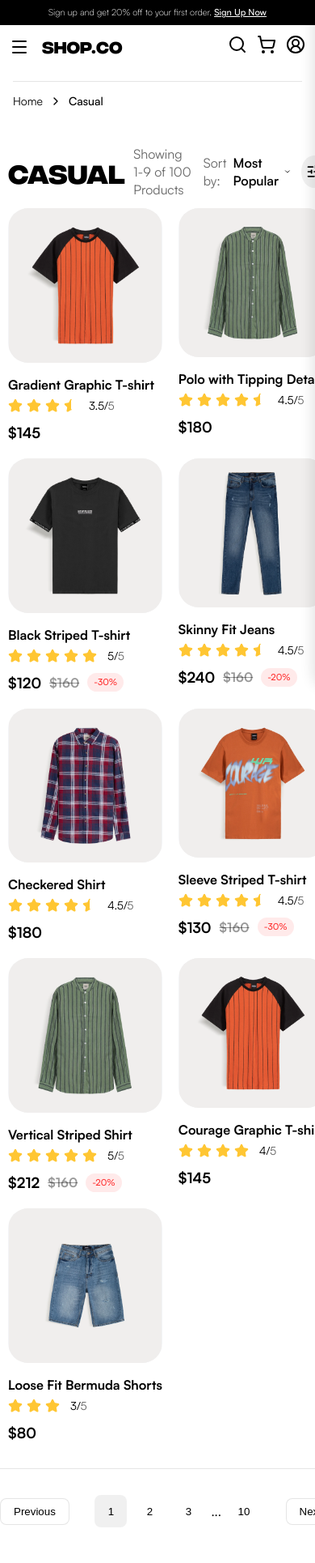
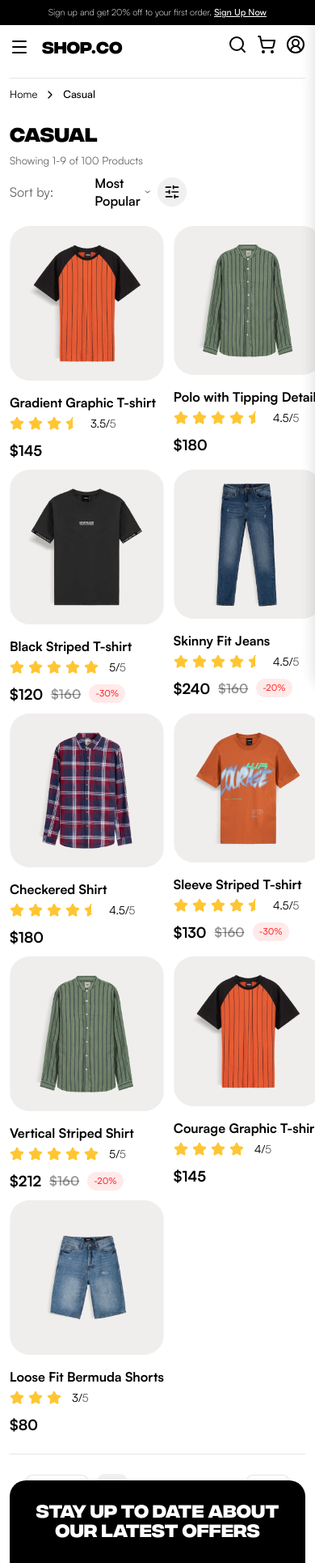
Before and after one commit to nghiforwork/deploy_web_OJT, a Next.js app in the folder FrontEnd/: page /category/casual in a window 390 px wide. Shown: the top 1930 px of the page at 81% size. Built offline with nearby package versions, Linux system fonts and the light colour scheme.

Commit message:
[update] - fix category responsive

```diff
--- a/FrontEnd/src/app/(main)/category/[categoryID]/category.module.scss
+++ b/FrontEnd/src/app/(main)/category/[categoryID]/category.module.scss
@@ -11,34 +11,65 @@
 
   @media (max-width: 1024px) {
     grid-template-columns: 1fr;
-    padding-left: 0;
-    padding-right: 0;
+    padding-left: 16px;
+    padding-right: 16px;
+    margin-bottom: 100px;
+  }
 
-    .sidebar {
-      // position: static;
-      max-height: fit-content;
-    }
+  @media (max-width: 480px) {
+    padding-left: 12px;
+    padding-right: 12px;
+    margin-bottom: 80px;
+    gap: 16px;
   }
 }
 
 .mainContent {
+  min-width: 0;
+}
+
 .toolbar {
   display: flex;
+  flex-wrap: wrap;
   justify-content: space-between;
   align-items: center;
-    padding: 0 10px;
+  gap: 12px;
+  padding: 0;
+  margin-bottom: 20px;
 
   h2 {
     font-family: v.$font-heading;
     font-size: 32px;
+    margin: 0;
+    flex: 1 1 100%;
+
+    @media (min-width: 480px) {
+      flex: 1 1 auto;
     }
+
+    @media (max-width: 480px) {
+      font-size: 24px;
+    }
+  }
+
   .meta {
     display: flex;
     align-items: center;
-      gap: 12px;
+    gap: 10px;
     font-size: 16px;
-      padding-left: 10px;
     color: rgba(0, 0, 0, 0.6);
+    flex-wrap: wrap;
+
+    @media (max-width: 480px) {
+      font-size: 13px;
+      gap: 8px;
+
+      span:first-child {
+        width: 100%;
+        order: -1;
+      }
+    }
+
     strong {
       color: #000;
     }
@@ -46,16 +77,31 @@
 
   .mobileFilterBtn {
     display: none;
+
     @media (max-width: 1024px) {
       display: flex;
       align-items: center;
       justify-content: center;
       width: 40px;
       height: 40px;
+      min-width: 40px;
+      min-height: 40px;
       background: #f0f0f0;
       border-radius: 50%;
       border: none;
       cursor: pointer;
+      flex-shrink: 0;
+
+      &:hover {
+        background: #e0e0e0;
+      }
+    }
+
+    @media (max-width: 480px) {
+      width: 36px;
+      height: 36px;
+      min-width: 36px;
+      min-height: 36px;
     }
   }
 }
@@ -64,10 +110,14 @@
   display: grid;
   grid-template-columns: repeat(3, 1fr);
   gap: 20px;
+
   @media (max-width: 768px) {
     grid-template-columns: repeat(2, 1fr);
-      padding: 0 10px;
+    gap: 16px;
   }
+
+  @media (max-width: 480px) {
+    gap: 12px;
   }
 }
 
@@ -75,31 +125,68 @@
   height: 1px;
   background-color: rgba(0, 0, 0, 0.1);
   margin: 32px 0;
+
+  @media (max-width: 480px) {
+    margin: 24px 0;
+  }
 }
 
 .pagination {
   display: flex;
+  flex-wrap: wrap;
   justify-content: space-between;
   align-items: center;
+  gap: 12px;
+
+  @media (max-width: 480px) {
+    justify-content: center;
+  }
+
   .navBtn {
     padding: 8px 16px;
     border: 1px solid rgba(0, 0, 0, 0.1);
     border-radius: 8px;
     background: #fff;
     font-weight: 500;
+    font-size: 14px;
     cursor: pointer;
+
+    @media (max-width: 480px) {
+      padding: 8px 12px;
+      font-size: 13px;
     }
+  }
+
   .pages {
     display: flex;
-    gap: 8px;
+    gap: 6px;
     align-items: center;
+    flex-wrap: wrap;
+    justify-content: center;
+
+    @media (max-width: 480px) {
+      gap: 4px;
+    }
+
     button {
       width: 40px;
       height: 40px;
+      min-width: 36px;
+      min-height: 36px;
       border-radius: 8px;
       border: none;
       background: transparent;
       cursor: pointer;
+      font-size: 14px;
+
+      @media (max-width: 480px) {
+        width: 36px;
+        height: 36px;
+        min-width: 32px;
+        min-height: 32px;
+        font-size: 13px;
+      }
+
       &.activePage {
         background-color: rgba(0, 0, 0, 0.06);
       }
--- a/FrontEnd/src/components/Breadcrumb/breadcrumb.module.scss
+++ b/FrontEnd/src/components/Breadcrumb/breadcrumb.module.scss
@@ -33,6 +33,19 @@
     }
   }
 
+  @media (max-width: 480px) {
+    padding-left: 12px;
+    padding-top: 12px;
+    padding-bottom: 12px;
+    margin: 12px 0;
+    font-size: 13px;
+
+    &::before {
+      left: 12px;
+      right: 12px;
+    }
+  }
+
   a {
     text-decoration: none;
     color: inherit;
--- a/FrontEnd/src/components/FilterSidebar/filterSidebar.module.scss
+++ b/FrontEnd/src/components/FilterSidebar/filterSidebar.module.scss
@@ -40,7 +40,8 @@
     top: 0;
     right: 0;
     bottom: 0;
-    max-width: 60%;
+    width: min(320px, 90%);
+    max-width: min(320px, 90%);
     max-height: 95%;
 
     border: none;
@@ -209,9 +210,19 @@
   display: grid;
   grid-template-columns: repeat(5, 1fr);
   gap: 12px;
+
+  @media (max-width: 480px) {
+    gap: 8px;
+  }
+
   .colorCircle {
     width: 37px;
     height: 37px;
+
+    @media (max-width: 480px) {
+      width: 32px;
+      height: 32px;
+    }
     border-radius: 50%;
     border: 1px solid rgba(0, 0, 0, 0.1);
     cursor: pointer;
```
Lines whose indentation alone changed are shown as unchanged.
